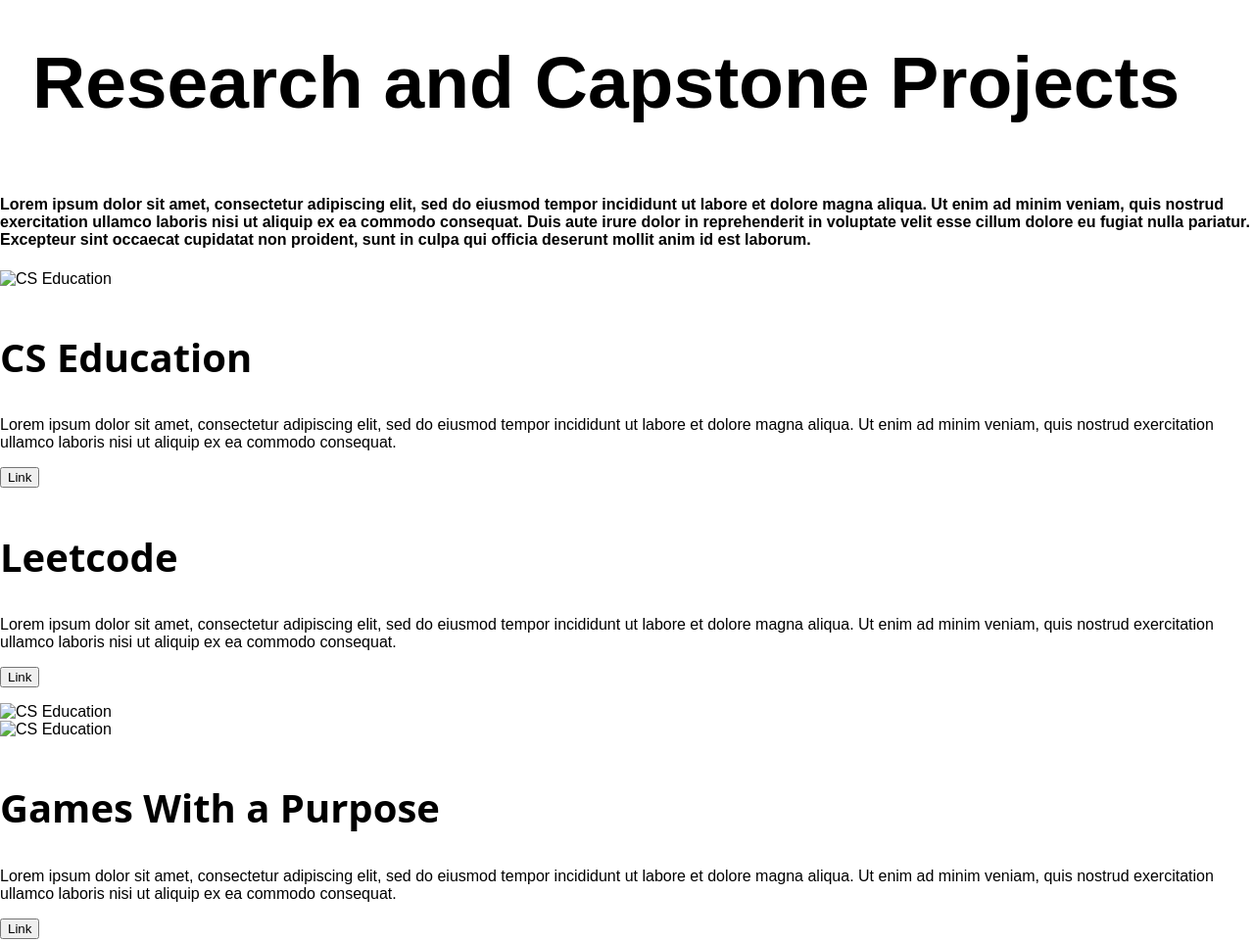
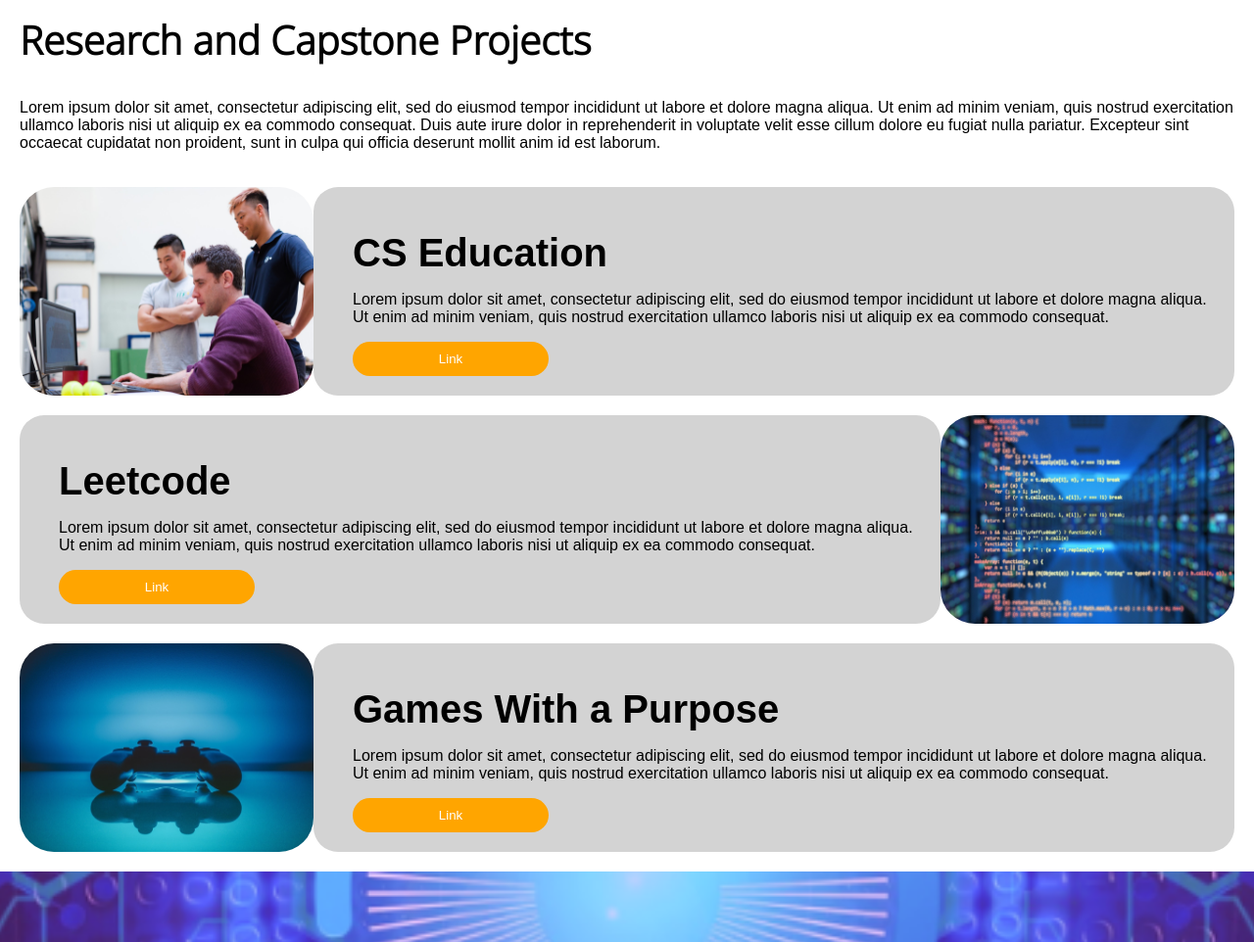
Before and after one commit to t4guw/T4G-Website, a plain HTML site: page projects.html in a window 1280 px wide. Shown: the part 830-1792 px from the top of the page at 98% size. Drawn offline with Linux system fonts and the light colour scheme.

Commit message:
Added projects html and css changes

```diff
--- a/projects.html
+++ b/projects.html
@@ -1,58 +1,50 @@
-<html>
+<!DOCTYPE html>
+<html lang="en">
 
 <head>
 
-  	<link rel = "stylesheet" href = "style.css">
-
+		<meta charset="UTF-8">
+    <link rel="stylesheet" type="text/css" href="style.css">
+    <script src="https://use.fontawesome.com/cb342c03cb.js"></script>
+    <link href="https://fonts.googleapis.com/css2?family=Noto+Sans+JP:wght@300&display=swap" rel="stylesheet">
+    <link href="https://fonts.googleapis.com/css2?family=Noto+Sans:wght@300&display=swap" rel="stylesheet">
+    <meta name="viewport" content="width=device-width, initial-scale=1.0">
+		<title>T4G Projects</title>
 </head>
 
 <body>
 
 		<header class="hero-image">
-
 				<div class="top-nav">
-
 						<ul>
-
-                    <li id="logo"><a href="T4G-Logo.png">
-
-                        <img src="T4G-Logo.png" alt="T4G logo" width="65" height="65">
-
+								<li id="logo"><a target="blank" href="index.html">
+										<img src="img/T4G-Logo.png" alt="T4G logo" width="65" height="65">
 								</a></li>
 
+								<!--  Links in navigation bar -->
+								<li><a href="about.html">About Us</a> </li>
 								<li><a href="events.html">Events</a></li>
-
 								<li><a href="students.html">Students</a></li>
-
 								<li><a href="projects.html">Projects</a></li>
-
 								<li><a href="index.html">Home</a></li>
-
 						</ul>
-
 				</div>
-
 				<div class="hero-text">
-
 						<h1 id="title">T4G Projects</h1>
-
-                <h2>Department of Computer Science & Software Engineering</h2>
-
-                <h2>University of Washington Bothell</h2>
-
+<!--            <h2>Department of Computer Science & Software Engineering</h2>-->
+						<h2>Research Group</h2>
 				</div>
-
 		</header>
 
 
 
+<div class = "root_projects_divider">
 
-
-        <h1>Research and Capstone Projects</h1>
+	  <h2>Research and Capstone Projects</h2>
 
 
 
-        <h4>
+    <p>
 
 			Lorem ipsum dolor sit amet, consectetur adipiscing elit, sed do eiusmod tempor incididunt ut labore et dolore magna aliqua.
 
@@ -62,25 +54,41 @@
 
 			Excepteur sint occaecat cupidatat non proident, sunt in culpa qui officia deserunt mollit anim id est laborum.
 
-		</h4>
+		</p>
 
 
 
-		<div class = "projects_divider_left">
+			<div class = "project_divider">
 
-
-
-			<div id = "project_divider">
-
-
-
-  			<img id = "project_img" src = "CSEducation.jpg" alt = "CS Education">
-
+  			<img class = "project_img" src = "img/students.jpg" alt = "CS Education Image">
 
 
 			 	 <div class = "project_description_divider">
 
           <h2 id = "project_description_header">CS Education</h2>
+
+          <p id = "project_description">
+
+            Lorem ipsum dolor sit amet, consectetur adipiscing elit, sed do eiusmod tempor incididunt ut labore et dolore magna aliqua.
+						Ut enim ad minim veniam, quis nostrud exercitation ullamco laboris nisi ut aliquip ex ea commodo consequat.
+
+          </p>
+
+          <form id = "button_form">
+				    <button id = "project_link" formaction="projects/cs_education.html">Link</button>
+
+            </form>
+
+        </div>
+
+      </div>
+
+
+        <div class = "project_divider">
+
+				  <div class = "project_description_divider">
+
+					<h2 id = "project_description_header">Leetcode</h2>
 
 					<p id = "project_description">
 
@@ -92,53 +100,24 @@
 
 					<form id = "button_form">
 
-                    <button id = "project_link" formaction="https://www.w3docs.com">Link</button>
+         		<button id = "project_link" formaction="projects/leetcode.html">Link</button>
 
       		</form>
 
 				  </div>
 
-      </div>
-
-
-
-      <div class = "projects_divider_right">
-
-                <div id = "project_divider">
-
-				<div id = "project_description_divider">
-
-					<h2 id = "project_description_header">Leetcode</h2>
-
-					<p id = "project_description">
-
-						Lorem ipsum dolor sit amet, consectetur adipiscing elit, sed do eiusmod tempor incididunt ut labore et dolore magna aliqua.
-
-						Ut enim ad minim veniam, quis nostrud exercitation ullamco laboris nisi ut aliquip ex ea commodo consequat.
-
-					</p>
-
-					<form>
-
-         		<button id = "project_link" formaction="https://www.w3docs.com">Link</button>
-
-      		</form>
-
-				</div>
-
-				<img id = "project_img" src = "CSEducation.jpg" alt = "CS Education">
+				  <img class = "project_img" src = "img/source.jpg" alt = "Leetcode Image">
 
       </div>
 
 
 
-      <div class = "projects_divider_left">
 
-                <div id = "project_divider">
+			  <div class = "project_divider">
 
-				<img id = "project_img" src = "CSEducation.jpg" alt = "CS Education">
+				<img class = "project_img" src = "img/controller.jpg" alt = "Games With a Purpose Image">
 
-				<div id = "project_description_divider">
+				<div class = "project_description_divider">
 
 					<h2 id = "project_description_header">Games With a Purpose</h2>
 
@@ -150,9 +129,9 @@
 
 					</p>
 
-					<form>
+				  <form id = "button_form">
 
-                        <button id = "project_link" formaction="https://www.w3docs.com">Link</button>
+            <button id = "project_link" formaction="projects/games_with_a_purpose.html">Link</button>
 
           </form>
 
@@ -161,51 +140,29 @@
       </div>
 
 
-
 	</div>
 
 	<footer class="hero-image2">
-
 		<div class="container">
-
 					<div class="footer-text">
-
 								<b>Resources <br></b>
-
 								<a href="https://www.uwb.edu/css/forms">Contracts <br><br></a>
-
 								<b>Colloquium<br></b>
-
 								<a href="http://courses.washington.edu/css497/">Posters<br></a>
-
 								<a href="https://www.uwb.edu/css/css497/student-guide/abstract-information">Abstract<br></a>
-
 								<a href="http://courses.washington.edu/css497/">Presentations<br></a>
-
 								<a href="https://uwbcss.github.io/www/colloquium/">Archive<br></a>
 
-
-
 						</div>
-
 						<div class="footer-text">
-
 								Google Drive or http://bit.ly/uwt4g<br>
-
 								<a href="https://github.com/t4guw">GitHub<br></a>
-
 								<a href="">T4G Discord<br></a>
-
 								<b>Contact: pisan@uw.edu for access<br><br></b>
-
 								<b>To subscribe to email:<br></b>
-
 								u_pisan_t4g+subscribe@uw.edu<br>
-
 						</div>
-
-        </div>
-
+				</div><
 		</footer>
 
 </body>
--- a/style.css
+++ b/style.css
@@ -242,6 +242,61 @@
         padding: 150px 0px 0px 0px;
     }
 
+    /* Projects CSS */
+
+    .root_projects_divider {
+      padding-left: 20px;
+      padding-right: 20px;
+      padding-bottom: 20px;
+    }
+
+    .project_divider {
+      position: relative;
+      margin-left: auto;
+      margin-right: auto;
+      padding-top: 20px;
+      display: flex;
+    }
+
+    .project_img {
+      border-radius: 35px;
+      width: 300px;
+    }
+
+    .project_description_divider {
+      position: relative;
+      border-radius: 25px;
+      padding: 20px;
+      background-color: lightgray;
+    }
+
+    .project_description_divider h2 {
+      font-family: sans-serif;
+      margin: 15px;
+      padding-left: 5px;
+    }
+
+    .project_description_divider p {
+      font-family: sans-serif;
+      padding-left: 20px;
+    }
+
+    #button_form {
+      padding-left: 20px;
+    }
+
+    #button_form button {
+      color: white;
+      font-family: sans-serif;
+      border-radius: 35px;
+      width: 200px;
+      height: 35px;
+      background-color: orange;
+      cursor: pointer;
+      border: none;
+      outline: none;
+    }
+
 
 /*****************************************************/
 /* Medium devices (landscape tablets, 768px and up) */
```
Also changed, not shown: projects/cs_education.html (added, +11 -0 lines), projects/games_with_a_purpose.html (added, +11 -0 lines), projects/leetcode.html (added, +11 -0 lines). Lines whose indentation alone changed are shown as unchanged.
